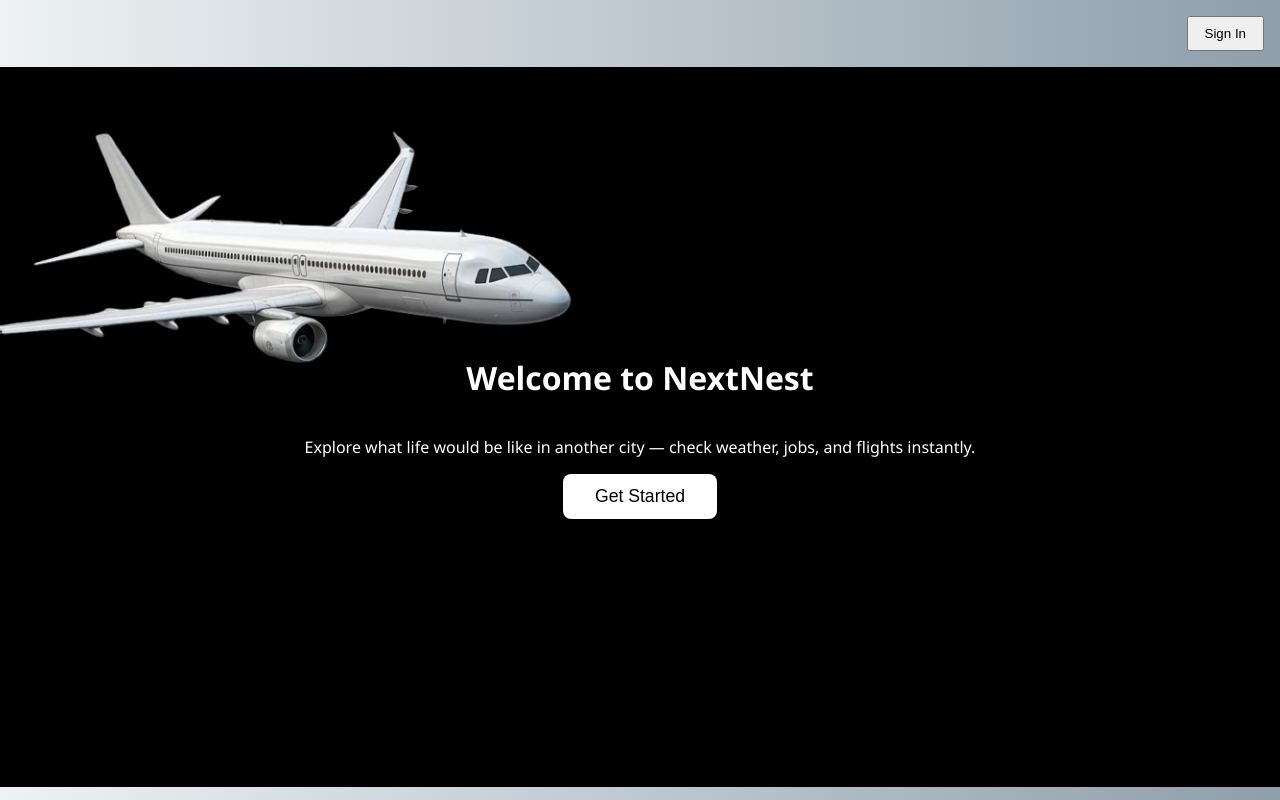
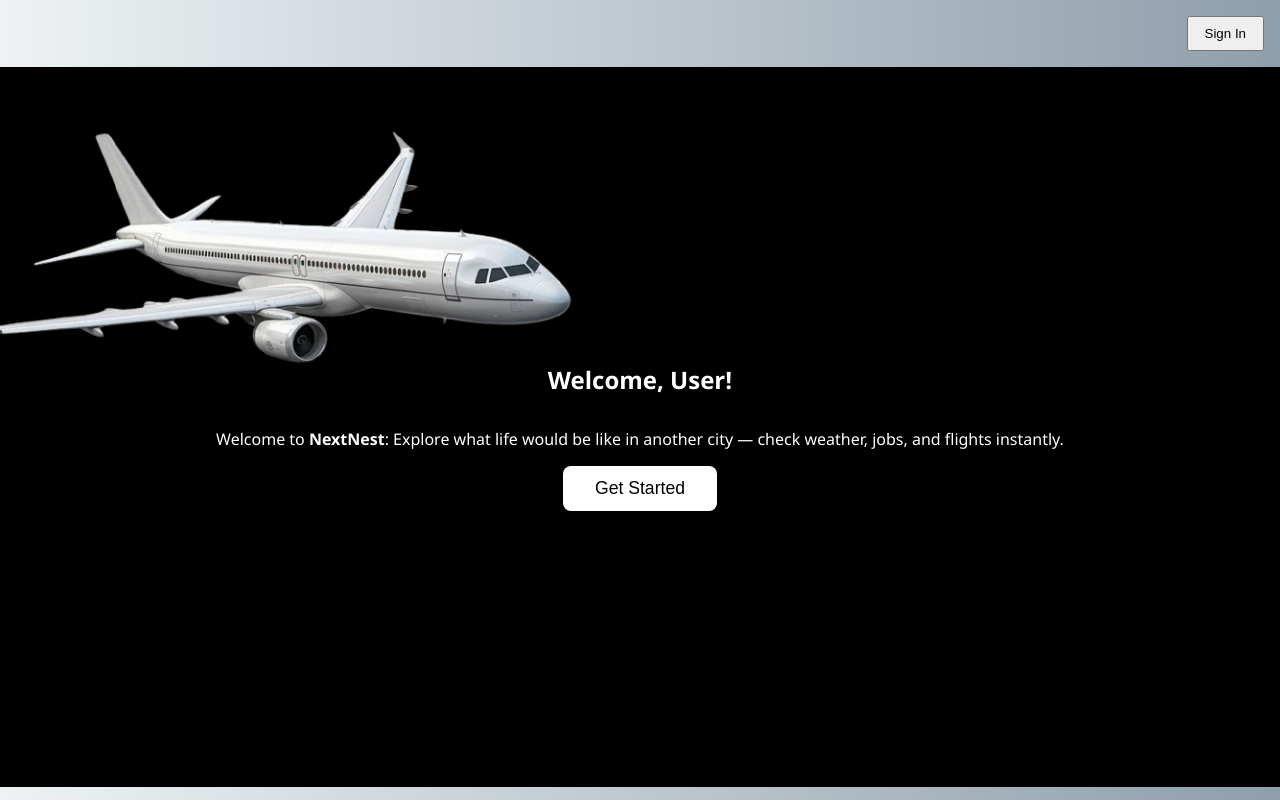
Before and after one commit to adamabdul-hakim/NextNest, a React (Vite) app in the folder frontend/: page / in a window 1280 px wide. Shown: the top 800 px of the page. Built offline with nearby package versions, Linux system fonts and the light colour scheme; no server answers.

Commit message:
Refactor Home component to simplify username handling and improve welcome message display

```diff
--- a/frontend/src/pages/Home.jsx
+++ b/frontend/src/pages/Home.jsx
@@ -30,6 +30,8 @@ export default function Home() {
     return () => window.removeEventListener("scroll", handleScroll);
   }, []);
 
+  const username = session?.user?.user_metadata?.username || "User";
+
   return (
     <>
       <div
@@ -48,17 +50,12 @@ export default function Home() {
 
       <div className="hero-container" ref={bgStaticRef}>
         <div className="bg-move"></div>
-        {session?.user?.user_metadata?.username && (
-          <h2 style={{ marginBottom: "1rem" }}>
-            Welcome, <span>{session.user.user_metadata.username}</span>!
-          </h2>
-        )}
-        <h1>
-          Welcome to <span>NextNest</span>
-        </h1>
+        <h2 style={{ marginBottom: "1rem" }}>
+          Welcome, <span>{username}</span>!
+        </h2>
         <p>
-          Explore what life would be like in another city — check weather, jobs,
-          and flights instantly.
+          Welcome to <strong>NextNest</strong>: Explore what life would be like
+          in another city — check weather, jobs, and flights instantly.
         </p>
         <button className="start-button" onClick={() => navigate("/dashboard")}>
           Get Started
```
